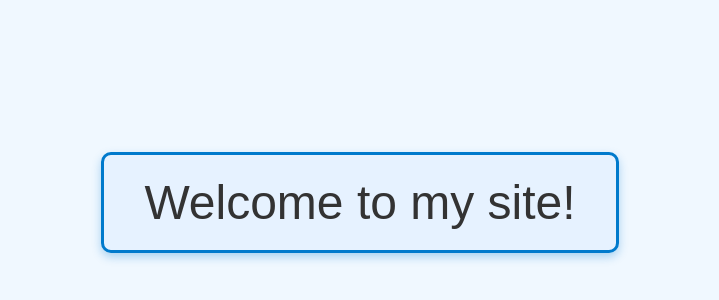
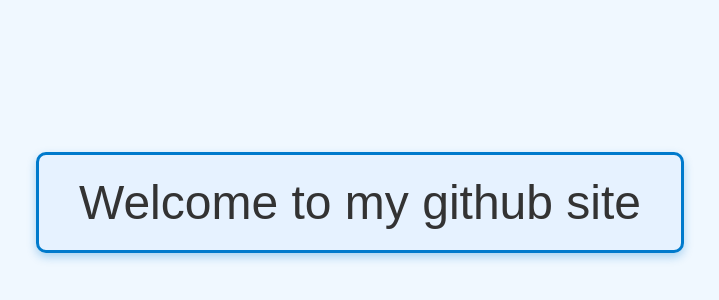
Before and after one commit to Riddhee-12/angular1, a plain HTML site: page index.html in a window 1280 px wide. Shown: the part 198-498 px from the top of the page, without its empty margins (280-999 px from the left). Drawn offline with Linux system fonts and the light colour scheme.

Commit message:
Update index.html

```diff
--- a/index.html
+++ b/index.html
@@ -27,6 +27,6 @@
   </style>
 </head>
 <body>
-  <div class="welcome-message">Welcome to my site!</div>
+  <div class="welcome-message">Welcome to my github site</div>
 </body>
 </html>
```
